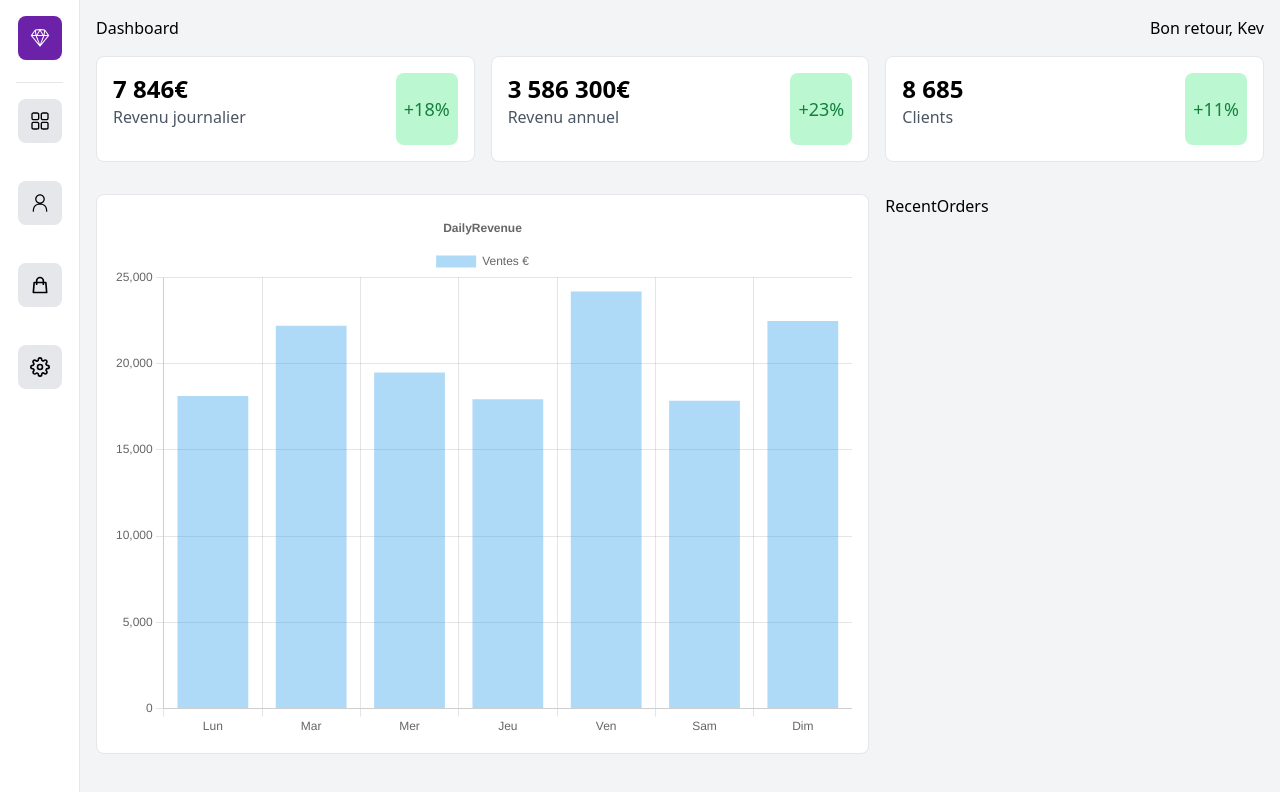
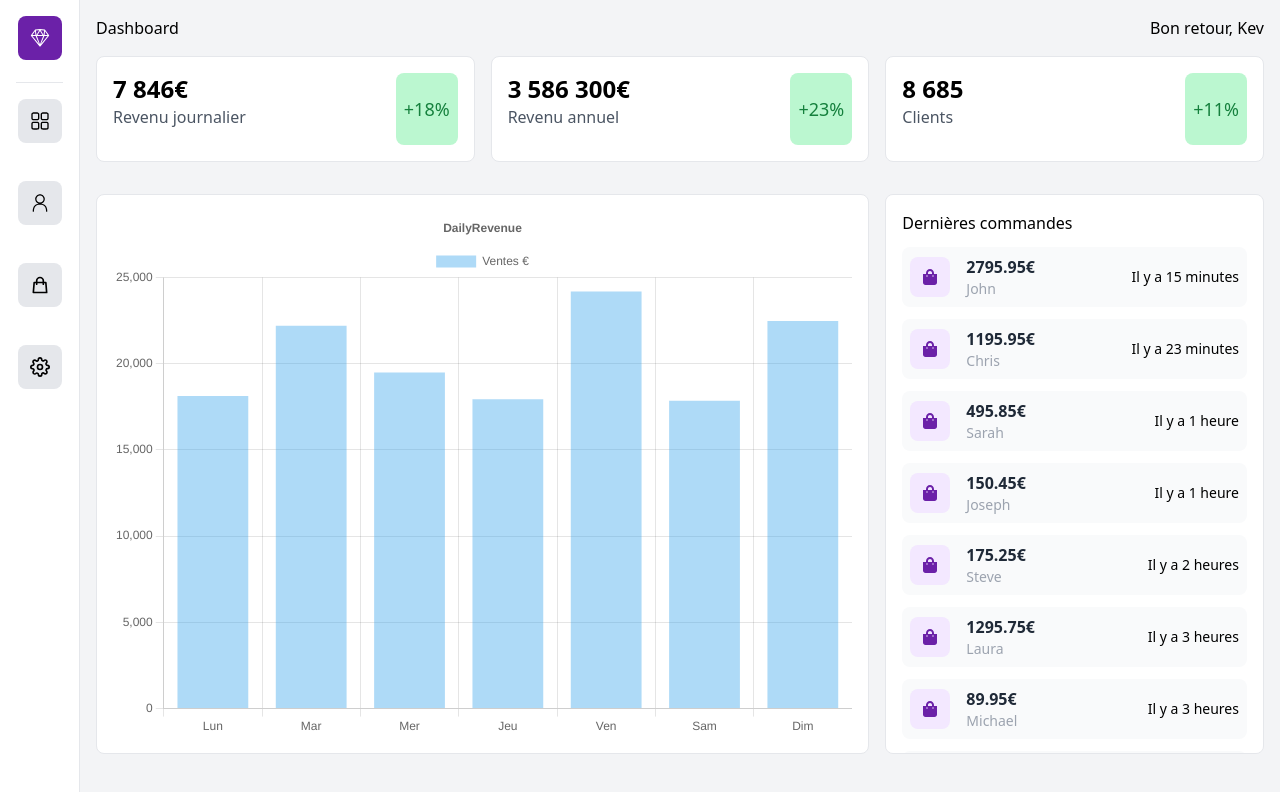
Before and after one commit to Sladriix-dev/dashboard, a Next.js app: page / in a window 1280 px wide. Shown: the top 792 px of the page. Built offline with nearby package versions, Linux system fonts and the light colour scheme.

Commit message:
ADD RecentOrders components for the home page

```diff
--- a/components/RecentOrders.jsx
+++ b/components/RecentOrders.jsx
@@ -1,9 +1,29 @@
 import React from 'react'
 import {data} from '../data/data.js'
+import { FaShoppingBag } from 'react-icons/fa'
 
 const RecentOrders = () => {
   return (
-    <div>RecentOrders</div>
+    <div className='w-full col-span-1 relative lg:h-[70vh] h-[50vh] m-auto p-4 border rounded-lg bg-white overflow-scroll'>
+      <h1>Dernières commandes</h1>
+      <ul>
+        {data.map((order, id) => (
+          <li
+            key={id}
+            className='bg-gray-50 hover:bg-gray-100 rounded-lg my-3 p-2 flex items-center cursor-pointer'
+          >
+            <div className='bg-purple-100 rounded-lg p-3'>
+              <FaShoppingBag className='text-purple-800' />
+            </div>
+            <div className='pl-4'>
+              <p className='text-gray-800 font-bold'>{order.total}€</p>
+              <p className='text-gray-400 text-sm'>{order.name.first}</p>
+            </div>
+            <p className='lg:flex md:hidden absolute right-6 text-sm'>{order.date}</p>
+          </li>
+        ))}
+      </ul>
+    </div>
   )
 }
 
--- /dev/null
+++ b/pages/customers.jsx
@@ -0,0 +1,9 @@
+import React from 'react'
+
+const customers = () => {
+  return (
+    <div>customers</div>
+  )
+}
+
+export default customers
--- /dev/null
+++ b/pages/orders.jsx
@@ -0,0 +1,9 @@
+import React from 'react'
+
+const orders = () => {
+  return (
+    <div>orders</div>
+  )
+}
+
+export default orders
```
